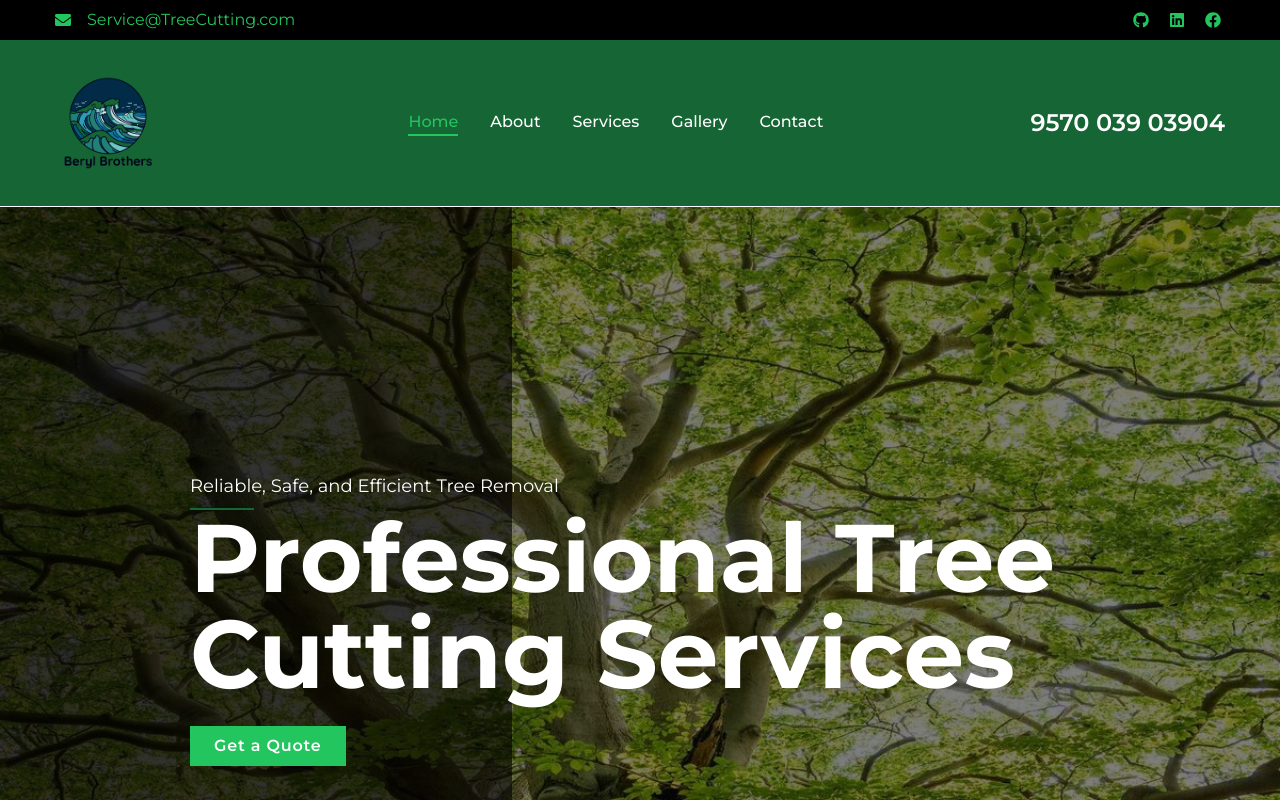
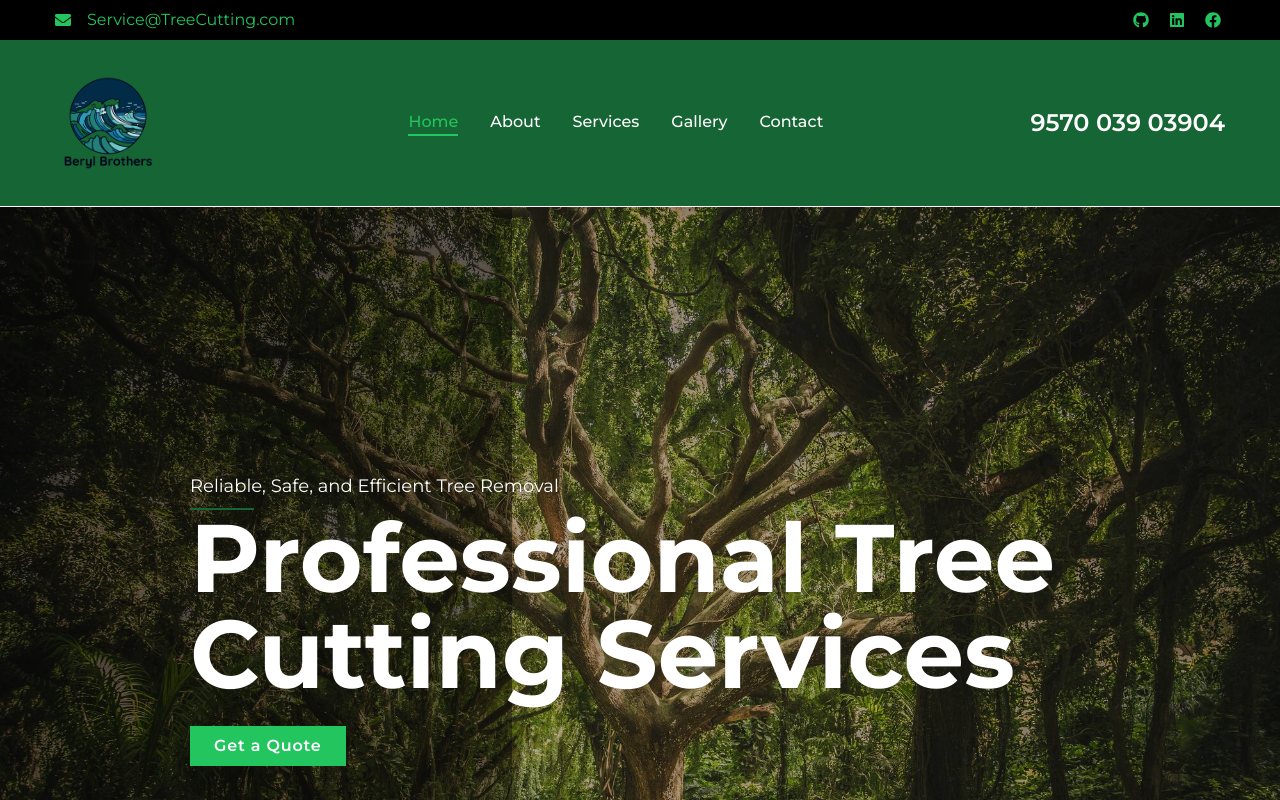
Before and after one commit to BerylBrothers/Paint-Website, a Next.js app: page / in a window 1280 px wide. Shown: the top 800 px of the page. Built offline with nearby package versions, Linux system fonts and the light colour scheme.

Commit message:
changed hero image

```diff
--- a/components/Hero.jsx
+++ b/components/Hero.jsx
@@ -7,7 +7,7 @@ const Hero = () => {
 
   useEffect(() => {
     const image = new Image();
-    image.src = "/images/tree-hero-resize-new.jpg";
+    image.src = "/images/hero-image-2.jpg";
     image.onload = () => setImageLoaded(true);
   }, []);
 
@@ -16,26 +16,24 @@ const Hero = () => {
       {/* Preload the background image */}
       <link
         rel="preload"
-        href="/images/tree-hero-resize-new.jpg"
+        href="/images/hero-image-2.jpg"
         as="image"
         type="image/jpeg"
         crossOrigin="anonymous"
       />
 
       <section
-        className={`relative w-full h-screen bg-transparent bg-cover bg-center transition-opacity duration-1000 ${
+        className={`relative w-full h-[85vh] xl:h-screen bg-transparent bg-cover bg-center transition-opacity duration-1000 ${
           imageLoaded ? "opacity-100" : "opacity-0"
         }`}
         style={{
-          backgroundImage: imageLoaded
-            ? 'url("/images/tree-hero-resize-new.jpg")'
-            : "",
+          backgroundImage: imageLoaded ? 'url("/images/hero-image-2.jpg")' : "",
         }}
       >
         {/* Dark overlay 1*/}
-        <div className="absolute inset-0 bg-black opacity-50"></div>
+        <div className="absolute inset-0 bg-black opacity-30"></div>
         {/* Dark overlay 2*/}
-        <div className="absolute inset-0 bg-black opacity-60 w-[40%]"></div>
+        <div className="absolute inset-0 bg-black opacity-40 w-[40%]"></div>
 
         {/* Content on top of the image */}
         <div className="container mx-auto relative z-10 text-white flex items-center justify-center h-full">
--- a/components/ParallaxComponent.jsx
+++ b/components/ParallaxComponent.jsx
@@ -23,7 +23,7 @@ const items = [
 
 const ParallaxComponent = () => {
   return (
-    <section className="relative w-full h-[90vh] xl:h-[50vh] flex items-center justify-center">
+    <section className="relative w-full h-[70vh] xl:h-[35vh] flex items-center justify-center">
       <div className="parallax-background">
         <div className="overlay"></div>
 
```
Also changed, not shown: public/images/hero-image-2.jpg (added).
